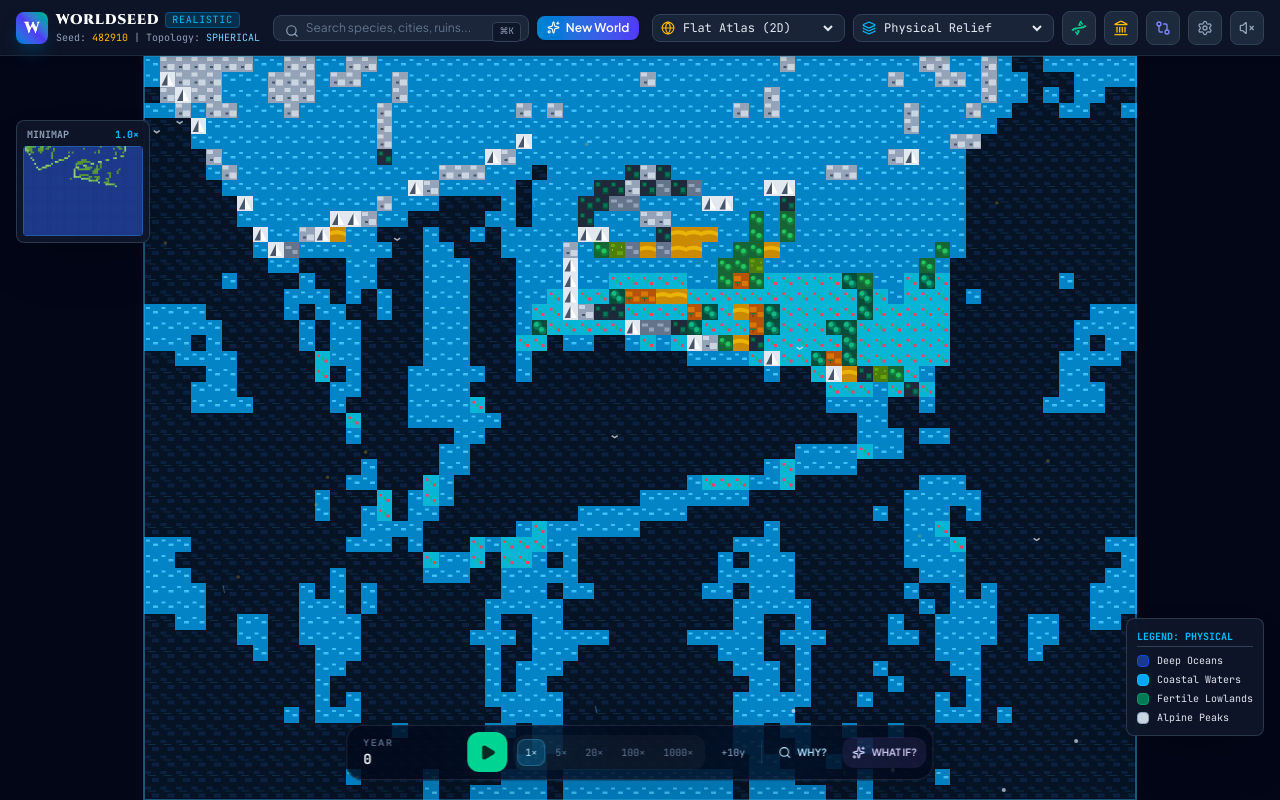
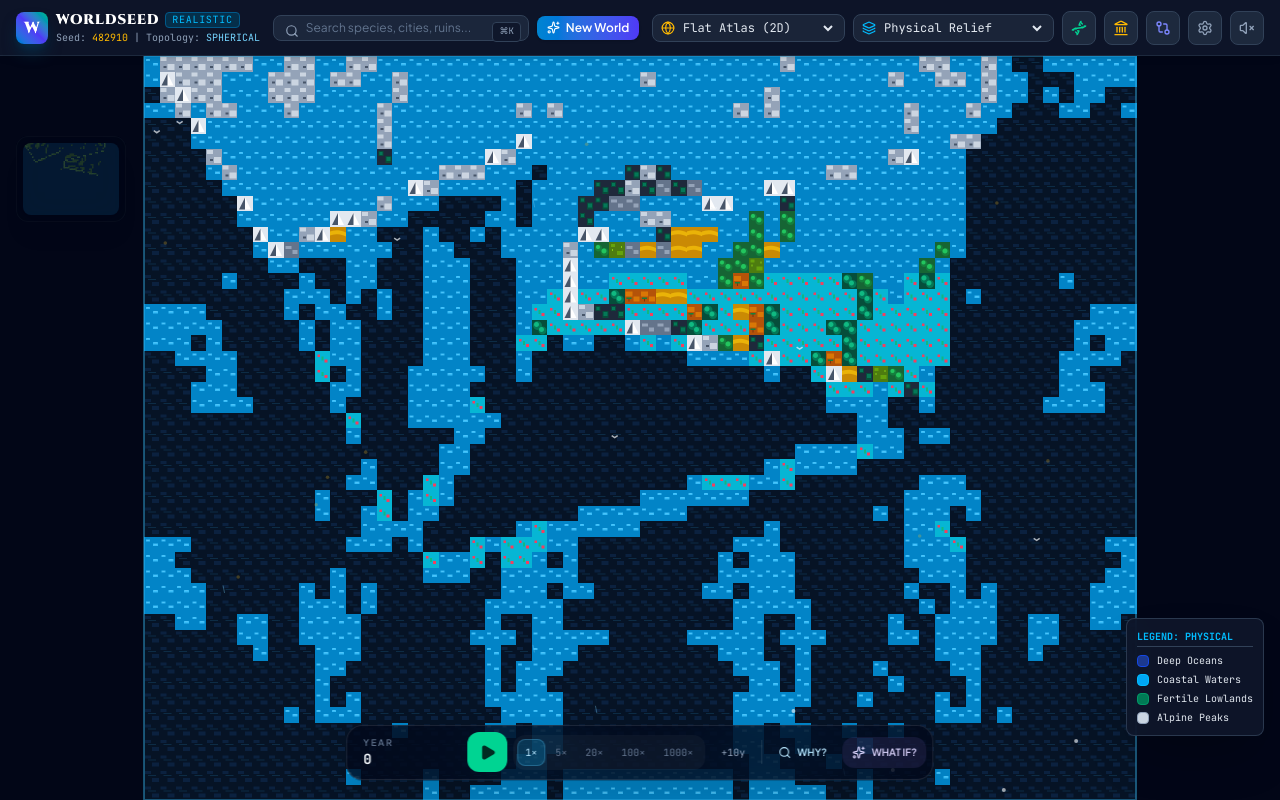
Before and after one commit to westkitty/Worldseed, a React (Vite) app: page / in a window 1280 px wide. Built offline with nearby package versions, Linux system fonts and the light colour scheme.

Commit message:
ui: demote minimap to a quiet hover aid

```diff
--- a/src/ui/components/Minimap.tsx
+++ b/src/ui/components/Minimap.tsx
@@ -1,5 +1,3 @@
-// Interactive Real-Time Minimap with Draggable Viewport Frame
-
 import React, { useEffect, useRef } from 'react';
 import { WorldState } from '../../types/simulation';
 
@@ -9,11 +7,7 @@ interface MinimapProps {
   onCenterCoordinates: (x: number, y: number) => void;
 }
 
-export const Minimap: React.FC<MinimapProps> = ({
-  state,
-  camera,
-  onCenterCoordinates
-}) => {
+export const Minimap: React.FC<MinimapProps> = ({ state, camera, onCenterCoordinates }) => {
   const canvasRef = useRef<HTMLCanvasElement | null>(null);
   const { grid, config } = state;
   const { width, height } = config;
@@ -24,62 +18,40 @@ export const Minimap: React.FC<MinimapProps> = ({
     const ctx = canvas.getContext('2d');
     if (!ctx) return;
 
-    const cw = canvas.width;
-    const ch = canvas.height;
-    const cellW = cw / width;
-    const cellH = ch / height;
+    const cellW = canvas.width / width;
+    const cellH = canvas.height / height;
+    ctx.clearRect(0, 0, canvas.width, canvas.height);
 
-    ctx.clearRect(0, 0, cw, ch);
-
-    // Draw terrain preview
     for (let y = 0; y < height; y++) {
       for (let x = 0; x < width; x++) {
         const tile = grid[y][x];
-        if (tile.isWater) {
-          ctx.fillStyle = '#1e3a8a';
-        } else if (tile.settlementId) {
-          ctx.fillStyle = '#f59e0b';
-        } else if (tile.ruins.length > 0) {
-          ctx.fillStyle = '#a855f7';
-        } else {
-          const lum = Math.max(15, Math.min(65, 20 + tile.elevation * 45));
-          ctx.fillStyle = `hsl(100, 45%, ${lum}%)`;
+        if (tile.isWater) ctx.fillStyle = '#0b3c63';
+        else if (tile.settlementId) ctx.fillStyle = '#d4a24c';
+        else if (tile.ruins.length > 0) ctx.fillStyle = '#8b78b8';
+        else {
+          const lum = Math.max(18, Math.min(54, 24 + tile.elevation * 36));
+          ctx.fillStyle = `hsl(112, 35%, ${lum}%)`;
         }
         ctx.fillRect(x * cellW, y * cellH, cellW + 0.5, cellH + 0.5);
       }
     }
-
-    // Draw border frame
-    ctx.strokeStyle = 'rgba(56, 189, 248, 0.5)';
-    ctx.lineWidth = 1;
-    ctx.strokeRect(0, 0, cw, ch);
-  }, [state]);
+  }, [grid, height, width]);
 
   const handleClick = (e: React.MouseEvent<HTMLCanvasElement>) => {
     const canvas = canvasRef.current;
     if (!canvas) return;
     const rect = canvas.getBoundingClientRect();
-    const clickX = e.clientX - rect.left;
-    const clickY = e.clientY - rect.top;
-
-    const tileX = Math.floor((clickX / canvas.width) * width);
-    const tileY = Math.floor((clickY / canvas.height) * height);
+    const tileX = Math.floor(((e.clientX - rect.left) / rect.width) * width);
+    const tileY = Math.floor(((e.clientY - rect.top) / rect.height) * height);
     onCenterCoordinates(tileX, tileY);
   };
 
   return (
-    <div className="absolute top-16 left-4 bg-slate-900/90 border border-slate-700/80 backdrop-blur-md rounded-lg p-1.5 shadow-2xl z-20 select-none">
-      <div className="text-[10px] font-mono text-slate-400 font-semibold px-1 mb-1 flex items-center justify-between">
-        <span>MINIMAP</span>
-        <span className="text-sky-400">{camera.zoom.toFixed(1)}×</span>
+    <div className="group absolute left-4 top-20 z-20 rounded-xl border border-white/8 bg-slate-950/35 p-1.5 opacity-35 shadow-xl backdrop-blur-lg transition duration-200 hover:bg-slate-950/75 hover:opacity-100">
+      <canvas ref={canvasRef} width={96} height={72} onClick={handleClick} className="rounded-lg cursor-crosshair" aria-label="World minimap" />
+      <div className="pointer-events-none absolute inset-x-1.5 bottom-1.5 rounded-b-lg bg-gradient-to-t from-slate-950/75 to-transparent px-1.5 pt-3 text-right text-[8px] font-mono text-slate-300 opacity-0 transition group-hover:opacity-100">
+        {camera.zoom.toFixed(1)}×
       </div>
-      <canvas
-        ref={canvasRef}
-        width={120}
-        height={90}
-        onClick={handleClick}
-        className="rounded cursor-crosshair"
-      />
     </div>
   );
 };
```
